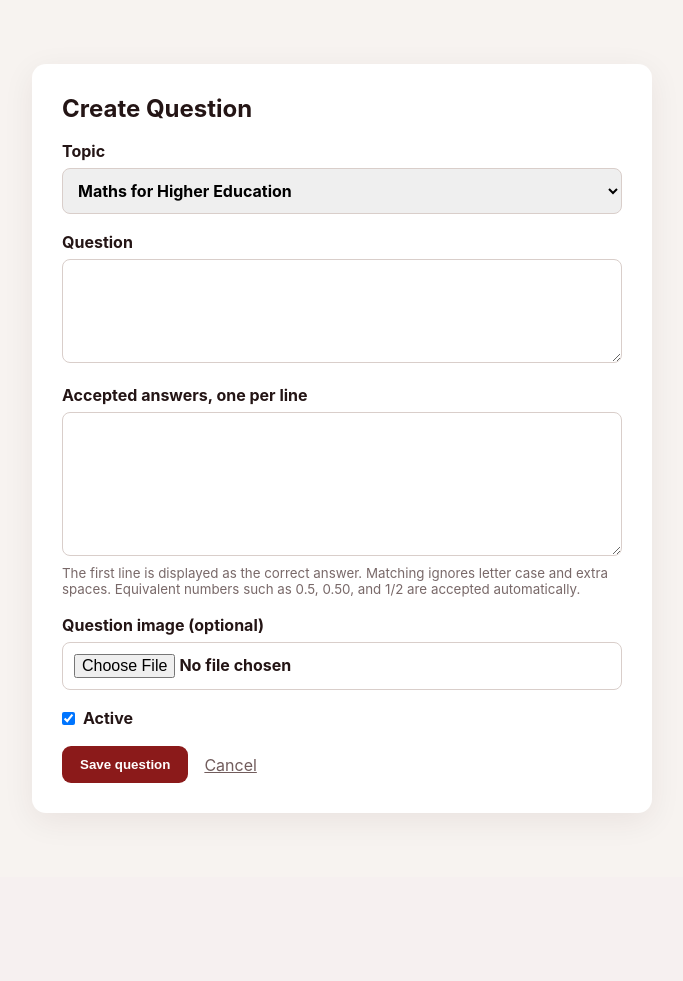
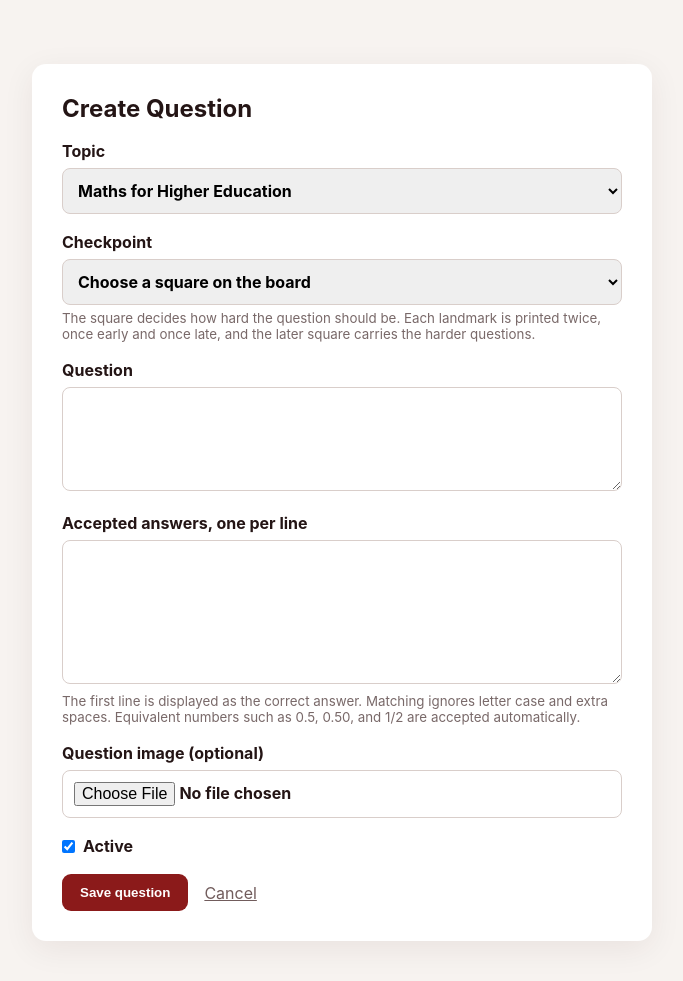
Before and after one commit to C24-S60348/afwan_cron, a Flask app: page /admin/ar3d/questions/new in a window 1280 px wide. Shown: the part 64-1045 px from the top of the page, without its empty margins (298-981 px from the left). Before the commit the page ends 877 px from the top, so only its background shows below. Run offline with Flask 3, Linux system fonts and the light colour scheme; the visitor is signed in with stand-in values (Sample User, id 1); data comes from the database, SQL or seed files in the repository.

Commit message:
ar3d: pin questions to a board checkpoint square
Each of the 7 landmarks is printed on two squares, one early and one late,
so difficulty has to come from the square rather than the landmark. Adds a
checkpoint column, the 14-square board definition, a /checkpoints endpoint,
a ?checkpoint= filter, and a required picker on the admin question form.

Co-Authored-By: Claude Opus 5 <noreply@anthropic.com>

```diff
--- a/flask_page/modules/ar3d/ar3d/db.py
+++ b/flask_page/modules/ar3d/ar3d/db.py
@@ -5,7 +5,41 @@ from pathlib import Path
 import click
 from flask import current_app, g
 
-QUESTION_LEVELS = ("ASAS", "SEDERHANA", "APLIKASI", "ANALISIS", "CABARAN")
+QUESTION_LEVELS = (
+    # Secondary-school difficulty buckets.
+    "ASAS",
+    "SEDERHANA",
+    "APLIKASI",
+    "ANALISIS",
+    "CABARAN",
+    # Primary-school card colours, from "primary school questions.docx".
+    "HIJAU",
+    "BIRU",
+    "UNGU",
+    "EMAS",
+)
+
+# The 14 AR checkpoints on the printed 100-square board, keyed by square number.
+# Each of the 7 landmarks appears twice, once early and once late, so the square
+# number — not the landmark — is what decides difficulty. The tier follows the
+# card ranges in the primary question document: 1-25 HIJAU, 26-50 BIRU,
+# 51-75 UNGU, 76-100 EMAS.
+CHECKPOINTS = {
+    8: {"place": "muzium-samudera", "name": "Muzium Samudera", "tier": "HIJAU"},
+    18: {"place": "menara-taming-sari", "name": "Menara Taming Sari", "tier": "HIJAU"},
+    25: {"place": "pantai-klebang", "name": "Pantai Klebang", "tier": "HIJAU"},
+    35: {"place": "masjid-cina", "name": "Masjid Cina Melaka", "tier": "BIRU"},
+    39: {"place": "kota-a-famosa", "name": "Kota A'Famosa", "tier": "BIRU"},
+    49: {"place": "masjid-selat", "name": "Masjid Selat Melaka", "tier": "BIRU"},
+    55: {"place": "menara-taming-sari", "name": "Menara Taming Sari", "tier": "UNGU"},
+    67: {"place": "kota-a-famosa", "name": "Kota A'Famosa", "tier": "UNGU"},
+    71: {"place": "stadium-hang-jebat", "name": "Stadium Hang Jebat", "tier": "UNGU"},
+    79: {"place": "muzium-samudera", "name": "Muzium Samudera", "tier": "EMAS"},
+    81: {"place": "masjid-selat", "name": "Masjid Selat Melaka", "tier": "EMAS"},
+    85: {"place": "masjid-cina", "name": "Masjid Cina Melaka", "tier": "EMAS"},
+    93: {"place": "pantai-klebang", "name": "Pantai Klebang", "tier": "EMAS"},
+    98: {"place": "stadium-hang-jebat", "name": "Stadium Hang Jebat", "tier": "EMAS"},
+}
 
 
 def get_db():
@@ -32,6 +66,7 @@ def init_db():
     _migrate_questions_to_typed_answers(db)
     _migrate_questions_add_level(db)
     _migrate_questions_add_place_and_choices(db)
+    _migrate_questions_add_checkpoint(db)
     _migrate_notes_add_image(db)
     db.commit()
 
@@ -113,6 +148,17 @@ def _migrate_questions_add_place_and_choices(db):
     db.execute("CREATE INDEX IF NOT EXISTS idx_questions_place ON questions (place)")
 
 
+def _migrate_questions_add_checkpoint(db):
+    columns = {
+        row["name"] for row in db.execute("PRAGMA table_info(questions)").fetchall()
+    }
+    if "checkpoint" not in columns:
+        db.execute("ALTER TABLE questions ADD COLUMN checkpoint INTEGER")
+    db.execute(
+        "CREATE INDEX IF NOT EXISTS idx_questions_checkpoint ON questions (checkpoint)"
+    )
+
+
 @click.command("init-db")
 def init_db_command():
     init_db()
--- a/flask_page/modules/ar3d/ar3d/routes.py
+++ b/flask_page/modules/ar3d/ar3d/routes.py
@@ -21,10 +21,10 @@ from flask import (
 from werkzeug.utils import secure_filename
 
 from . import ar3d
-from .db import QUESTION_LEVELS, get_db
+from .db import CHECKPOINTS, QUESTION_LEVELS, get_db
 
 ALLOWED_IMAGE_EXTENSIONS = {"png", "jpg", "jpeg", "gif", "webp"}
-AR3D_API_VERSION = "2026.08.01.3"
+AR3D_API_VERSION = "2026.08.03.1"
 
 
 def _admin_authorized():
@@ -189,6 +189,18 @@ def _parse_question_payload():
             "level must be one of: " + ", ".join(QUESTION_LEVELS)
         )
     place = str(data.get("place", "") or "").strip() or None
+    raw_checkpoint = str(data.get("checkpoint", "") or "").strip()
+    checkpoint = None
+    if raw_checkpoint:
+        try:
+            checkpoint = int(raw_checkpoint)
+        except ValueError:
+            raise ValueError("checkpoint must be a square number") from None
+        if checkpoint not in CHECKPOINTS:
+            raise ValueError(
+                "checkpoint must be one of: "
+                + ", ".join(str(square) for square in sorted(CHECKPOINTS))
+            )
     raw_options = data.get("options", [])
     if isinstance(raw_options, str):
         try:
@@ -210,7 +222,16 @@ def _parse_question_payload():
     topic = get_db().execute("SELECT id FROM topics WHERE id = ?", (topic_id,)).fetchone()
     if topic is None:
         raise ValueError("Unknown topic_id")
-    return topic_id, prompt, accepted_answers, is_active, level, place, options
+    return (
+        topic_id,
+        prompt,
+        accepted_answers,
+        is_active,
+        level,
+        place,
+        checkpoint,
+        options,
+    )
 
 
 def _normalized_text(value):
@@ -249,6 +270,19 @@ def list_topics():
     return jsonify({"topics": [dict(row) for row in rows]})
 
 
+@ar3d.get("/api/ar3d/checkpoints")
+def list_checkpoints():
+    """The 14 AR squares on the printed board, in board order."""
+    return jsonify(
+        {
+            "checkpoints": [
+                {"square": square, **details}
+                for square, details in sorted(CHECKPOINTS.items())
+            ]
+        }
+    )
+
+
 @ar3d.get("/api/ar3d/questions")
 def list_questions():
     topic = request.args.get("topic", "").strip()
@@ -265,6 +299,13 @@ def list_questions():
     if place:
         where += " AND q.place = ?"
         params.append(place)
+    checkpoint = request.args.get("checkpoint", "").strip()
+    if checkpoint:
+        try:
+            where += " AND q.checkpoint = ?"
+            params.append(int(checkpoint))
+        except ValueError:
+            return jsonify({"error": "checkpoint must be a square number"}), 400
     order = " ORDER BY q.id" if topic else " ORDER BY t.name, q.id"
     rows = _question_query(where + order, tuple(params)).fetchall()
     return jsonify({"questions": [_question_to_public_dict(row) for row in rows]})
@@ -544,9 +585,10 @@ def record_answer():
 @admin_required
 def api_create_question():
     try:
-        topic_id, prompt, accepted_answers, is_active, level, place, options = (
-            _parse_question_payload()
-        )
+        (
+            topic_id, prompt, accepted_answers, is_active, level, place,
+            checkpoint, options,
+        ) = _parse_question_payload()
         image_filename = _save_image(request.files.get("image"))
     except ValueError as error:
         return jsonify({"error": str(error)}), 400
@@ -558,16 +600,17 @@ def api_create_question():
         cursor = db.execute(
             """
             INSERT INTO questions
-                (topic_id, prompt, level, place, choices_json, image_filename,
-                 options_json, correct_index, correct_answer,
+                (topic_id, prompt, level, place, checkpoint, choices_json,
+                 image_filename, options_json, correct_index, correct_answer,
                  accepted_answers_json, is_active)
-            VALUES (?, ?, ?, ?, ?, ?, ?, ?, ?, ?, ?)
+            VALUES (?, ?, ?, ?, ?, ?, ?, ?, ?, ?, ?, ?)
             """,
             (
                 topic_id,
                 prompt,
                 level,
                 place,
+                checkpoint,
                 json.dumps(options),
                 image_filename,
                 json.dumps(accepted_answers),
@@ -581,15 +624,17 @@ def api_create_question():
         cursor = db.execute(
             """
             INSERT INTO questions
-                (topic_id, prompt, level, place, choices_json, image_filename,
-                 correct_answer, accepted_answers_json, is_active)
-            VALUES (?, ?, ?, ?, ?, ?, ?, ?, ?)
+                (topic_id, prompt, level, place, checkpoint, choices_json,
+                 image_filename, correct_answer, accepted_answers_json,
+                 is_active)
+            VALUES (?, ?, ?, ?, ?, ?, ?, ?, ?, ?)
             """,
             (
                 topic_id,
                 prompt,
                 level,
                 place,
+                checkpoint,
                 json.dumps(options),
                 image_filename,
                 accepted_answers[0],
@@ -611,9 +656,10 @@ def api_update_question(question_id):
     if existing is None:
         return jsonify({"error": "Question not found"}), 404
     try:
-        topic_id, prompt, accepted_answers, is_active, level, place, options = (
-            _parse_question_payload()
-        )
+        (
+            topic_id, prompt, accepted_answers, is_active, level, place,
+            checkpoint, options,
+        ) = _parse_question_payload()
         new_image = _save_image(request.files.get("image"))
     except ValueError as error:
         return jsonify({"error": str(error)}), 400
@@ -623,6 +669,8 @@ def api_update_question(question_id):
         level = existing["level"]
     if place is None and "place" in existing_columns:
         place = existing["place"]
+    if checkpoint is None and "checkpoint" in existing_columns:
+        checkpoint = existing["checkpoint"]
     if not options and "choices_json" in existing_columns:
         options = json.loads(existing["choices_json"] or "[]")
     image_filename = new_image or existing["image_filename"]
@@ -632,7 +680,7 @@ def api_update_question(question_id):
     db.execute(
         """
         UPDATE questions SET topic_id = ?, prompt = ?, level = ?, place = ?,
-            choices_json = ?, image_filename = ?, correct_answer = ?,
+            checkpoint = ?, choices_json = ?, image_filename = ?, correct_answer = ?,
             accepted_answers_json = ?, is_active = ?,
             updated_at = CURRENT_TIMESTAMP
         WHERE id = ?
@@ -642,6 +690,7 @@ def api_update_question(question_id):
             prompt,
             level,
             place,
+            checkpoint,
             json.dumps(options),
             image_filename,
             accepted_answers[0],
@@ -716,7 +765,10 @@ def _question_form_context(question=None):
     topics = get_db().execute(
         "SELECT id, name FROM topics WHERE is_active = 1 ORDER BY name"
     ).fetchall()
-    return {"topics": topics, "question": question}
+    checkpoints = [
+        {"square": square, **details} for square, details in sorted(CHECKPOINTS.items())
+    ]
+    return {"topics": topics, "question": question, "checkpoints": checkpoints}
 
 
 @ar3d.route("/admin/ar3d/questions/new", methods=["GET", "POST"])
--- a/flask_page/modules/ar3d/ar3d/schema.sql
+++ b/flask_page/modules/ar3d/ar3d/schema.sql
@@ -12,6 +12,7 @@ CREATE TABLE IF NOT EXISTS questions (
     prompt TEXT NOT NULL,
     level TEXT,
     place TEXT,
+    checkpoint INTEGER,
     choices_json TEXT NOT NULL DEFAULT '[]',
     image_filename TEXT,
     correct_answer TEXT NOT NULL,
--- a/flask_page/modules/ar3d/ar3d/templates/ar3d/question_form.html
+++ b/flask_page/modules/ar3d/ar3d/templates/ar3d/question_form.html
@@ -10,6 +10,21 @@
           <option value="{{ topic.id }}" {% if question and question.topic_id == topic.id %}selected{% endif %}>{{ topic.name }}</option>
         {% endfor %}
       </select>
+    </label>
+    <label>Checkpoint
+      <select name="checkpoint" required>
+        <option value="">Choose a square on the board</option>
+        {% for checkpoint in checkpoints %}
+          <option value="{{ checkpoint.square }}" {% if question and question.checkpoint == checkpoint.square %}selected{% endif %}>
+            Square {{ checkpoint.square }} — {{ checkpoint.name }} ({{ checkpoint.tier }})
+          </option>
+        {% endfor %}
+      </select>
+      <small>
+        The square decides how hard the question should be. Each landmark is
+        printed twice, once early and once late, and the later square carries
+        the harder questions.
+      </small>
     </label>
     <label>Question
       <textarea name="prompt" rows="4" required>{{ question.prompt if question else '' }}</textarea>
```
